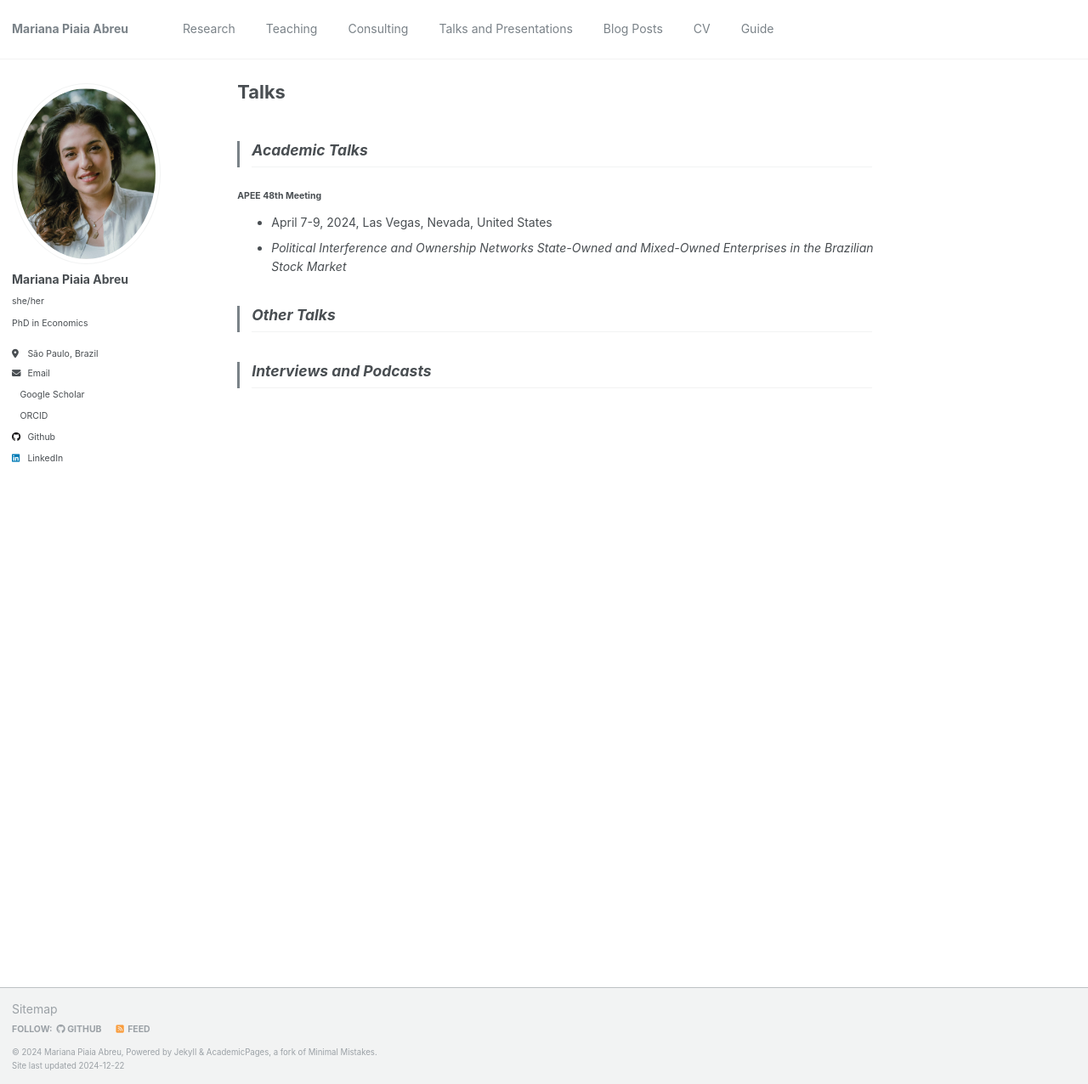
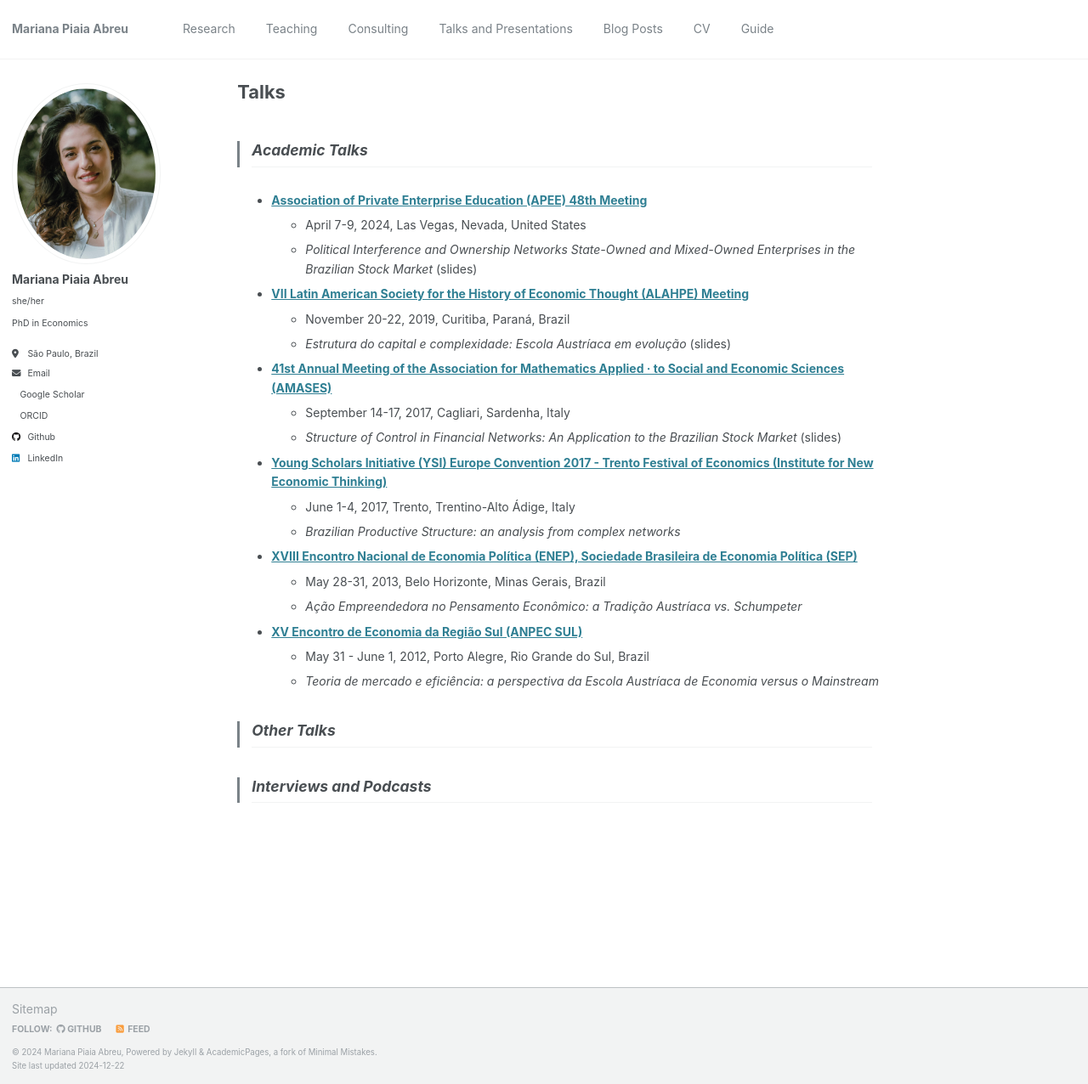
Before and after one commit to piaiaabreu/piaiaabreu.github.io, a Jekyll site: the page built from _pages/talks.md, in a window 1280 px wide and 1276 px high. Shown: the whole window at 85% size. Built offline with Jekyll 4.4.1, drawn with Linux system fonts in a browser that asks for light colours; a style sheet for code colours, icons or effects is not loaded.

Commit message:
Update talks.md

```diff
--- a/_pages/talks.md
+++ b/_pages/talks.md
@@ -9,10 +9,29 @@ redirect_from:
 
 > ## Academic Talks
 
-#### APEE 48th Meeting
+* **[Association of Private Enterprise Education (APEE) 48th Meeting](https://apee.org/past-programs/)**
+  * April 7-9, 2024, Las Vegas, Nevada, United States
+  * _Political Interference and Ownership Networks State-Owned and Mixed-Owned Enterprises in the Brazilian Stock Market_ (slides)
 
-* April 7-9, 2024, Las Vegas, Nevada, United States
-* _Political Interference and Ownership Networks State-Owned and Mixed-Owned Enterprises in the Brazilian Stock Market_
+* **[VII Latin American Society for the History of Economic Thought (ALAHPE) Meeting](https://alahpe.org/wp-content/uploads/2021/01/Programa-ALAHPE-Curitiba.pdf)**
+  * November 20-22, 2019, Curitiba, Paraná, Brazil
+  * _Estrutura do capital e complexidade: Escola Austríaca em evolução_ (slides)
+
+* **[41st Annual Meeting of the Association for Mathematics Applied · to Social and Economic Sciences (AMASES)](https://www.amases.org/41st-annual-meeting-of-the-italian-association-for-mathematics-applied-to-economic-and-social-sciences-amases/)**
+  * September 14-17, 2017, Cagliari, Sardenha, Italy
+  * _Structure of Control in Financial Networks: An Application to the Brazilian Stock Market_ (slides)
+
+* **[Young Scholars Initiative (YSI) Europe Convention 2017 - Trento Festival of Economics (Institute for New Economic Thinking)](https://www.ineteconomics.org/events/trento-festival-of-economics)**
+  * June 1-4, 2017, Trento, Trentino-Alto Ádige, Italy
+  * _Brazilian Productive Structure: an analysis from complex networks_
+
+* **[XVIII Encontro Nacional de Economia Política (ENEP), Sociedade Brasileira de Economia Política (SEP)](https://www.sep.org.br/01_sites/01/index.php/enep-2/enep-edicoes-anteriores/anais-dos-eneps)**
+  * May 28-31, 2013, Belo Horizonte, Minas Gerais, Brazil
+  * _Ação Empreendedora no Pensamento Econômico: a Tradição Austríaca vs. Schumpeter_
+
+* **[XV Encontro de Economia da Região Sul (ANPEC SUL)](https://www.anpec.org.br/sul/2012/index.html)**
+  * May 31 - June 1, 2012, Porto Alegre, Rio Grande do Sul, Brazil
+  * _Teoria de mercado e eficiência: a perspectiva da Escola Austríaca de Economia versus o Mainstream_
 
 
 > ## Other Talks
```
